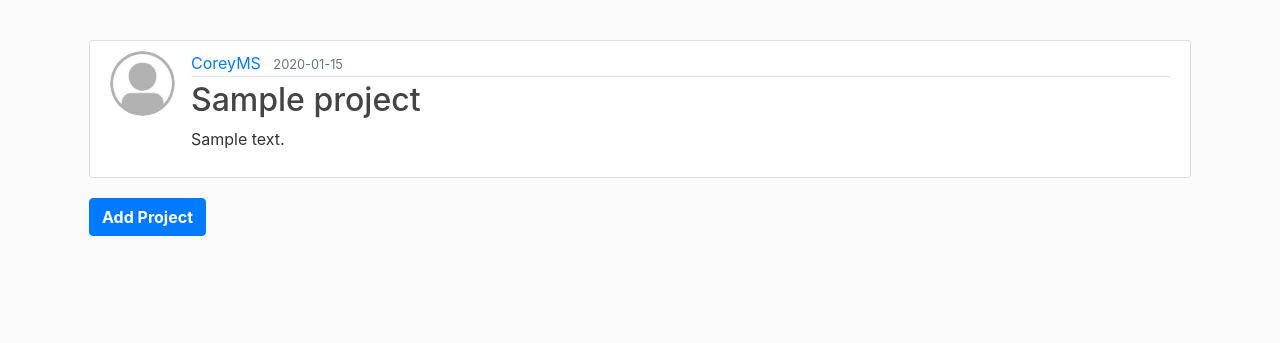
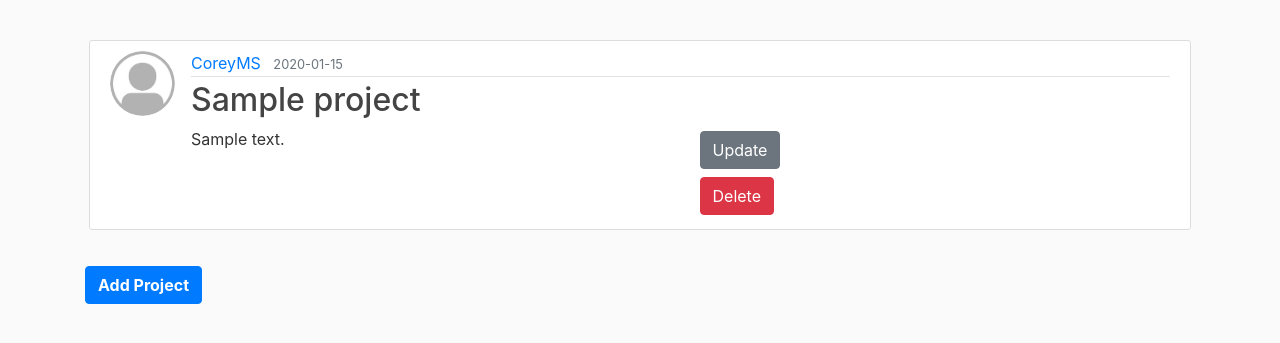
Before and after one commit to matttse/projectmanagementservice, a Flask app: page /projects/all in a window 1280 px wide. Shown: the part 56-399 px from the top of the page. Run offline with Flask 2, Linux system fonts and the light colour scheme; data comes from the database, SQL or seed files in the repository; tables that the repository leaves empty hold one stand-in row (values such as "Sample post"); some libraries are stand-ins or nearby versions.

Commit message:
formatting changes

```diff
--- a/pmsapp/routes.py
+++ b/pmsapp/routes.py
@@ -141,7 +141,7 @@
         project.content = form.content.data
         db.session.commit()
         flash('Your project has been updated!', 'success')
-        return redirect(url_for('projects', project_id=project.id))
+        return redirect(url_for('list_projects', project_id=project.id))
     elif request.method == 'GET':
         form.title.data = project.title
         form.content.data = project.content
@@ -158,4 +158,4 @@
     db.session.delete(project)
     db.session.commit()
     flash('Your project has been deleted!', 'success')
-    return redirect(url_for('home'))
+    return redirect(url_for('list_projects'))
--- a/pmsapp/templates/projects.html
+++ b/pmsapp/templates/projects.html
@@ -10,11 +10,32 @@
             <a class="mr-2" href="{{ url_for('account', username=project.author.username) }}">{{ project.author.username }}</a>
             <small class="text-muted">{{ project.date_posted.strftime('%Y-%m-%d') }}</small>
           </div>
-          <h2><a class="article-title" href="{{ url_for('project', project_id=project.id) }}">{{ project.title }}</a></h2>
-          <p class="article-content">{{ project.content }}</p>
+          <h2>
+            <a class="article-title" href="{{ url_for('update_project', project_id=project.id) }}">{{ project.title }}</a>
+          </h2>
+          <div class="row justify-content-between">
+            <div class="col">
+              <p class="article-content">{{ project.content }}</p>
+            </div>
+            <div class="col">
+              <div class="container mx-auto my-auto py-1 px-1">
+                <form action="{{ url_for('update_project', project_id=project.id) }}" method="POST">
+                  <input class="btn btn-secondary" type="submit" value="Update">
+                </form>
+              </div>
+              <div class="container mx-auto my-auto py-1 px-1">
+              <form action="{{ url_for('delete_project', project_id=project.id) }}" method="POST">
+                <input class="btn btn-danger" type="submit" value="Delete">
+              </form>
+            </div>
+            </div>
+          </div>
+        </div>
         </div>
       </article>
+
     {% endfor %}
+
     {% else %}
       <div class="alert alert-secondary">No Projects Found</div>
     {% endif %}
```
